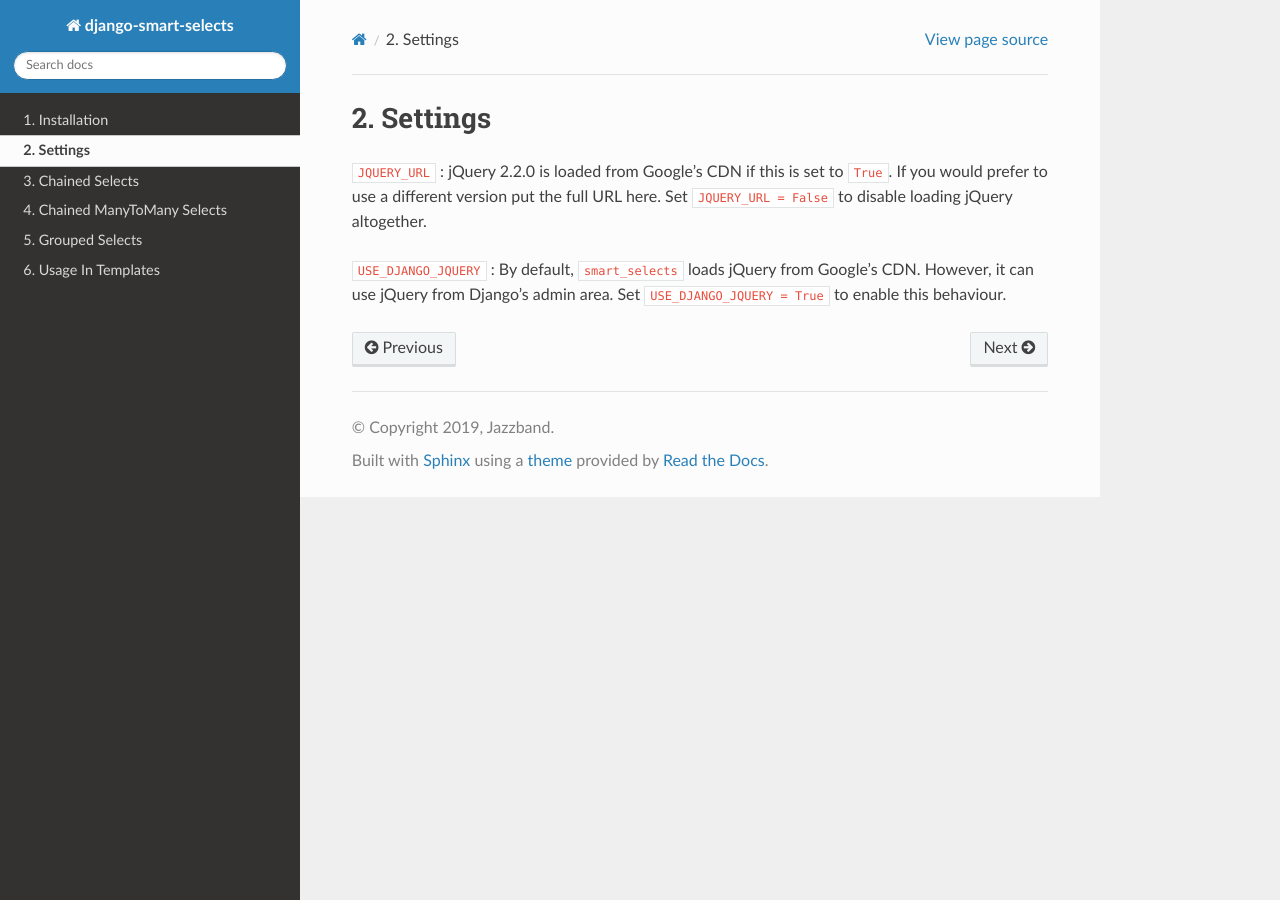
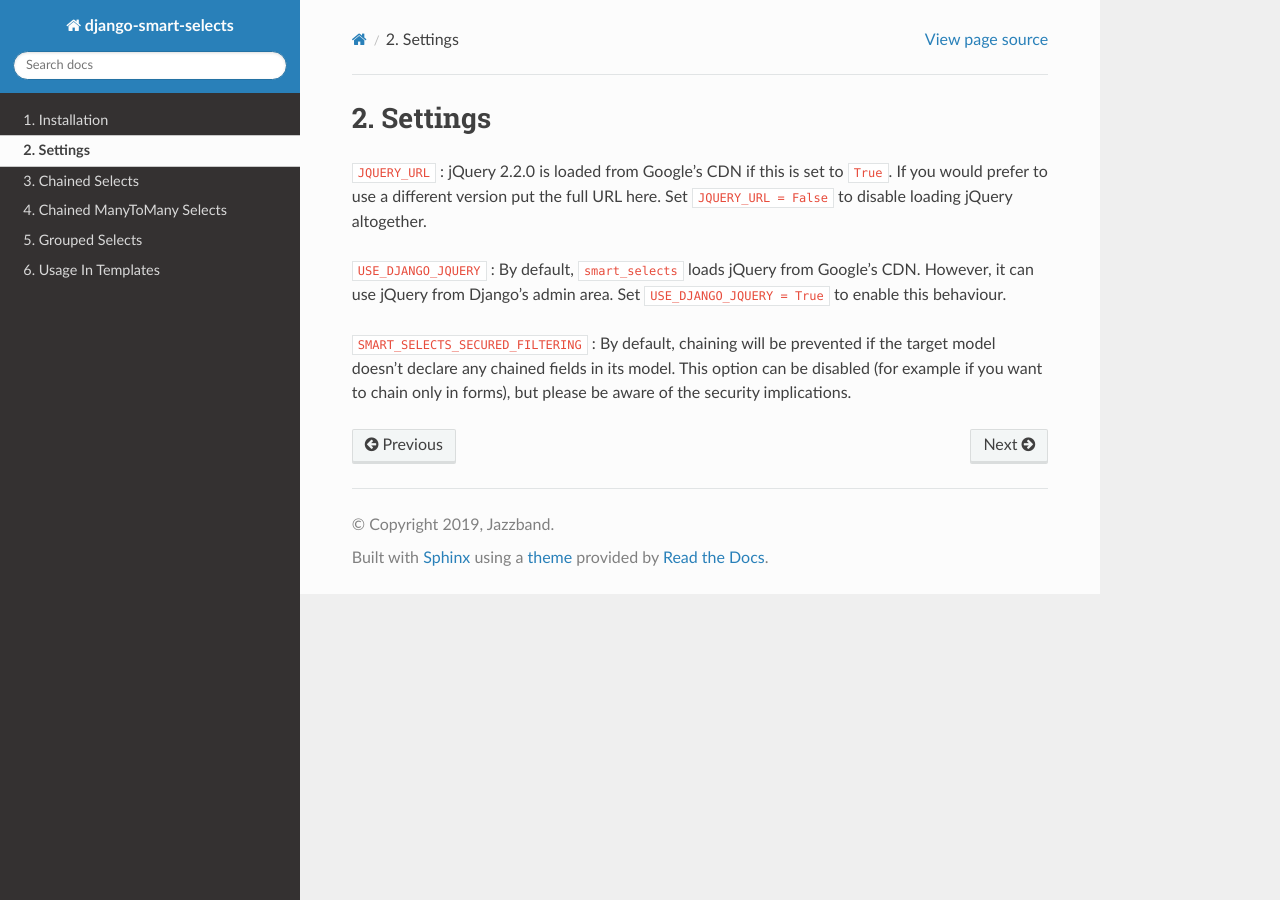
Before and after one commit to jazzband/django-smart-selects, a Sphinx documentation site: the page built from docs/settings.md, in a window 1280 px wide. Built offline with Sphinx 7.4.7 and the Read the Docs theme 2.0.0, drawn with Linux system fonts in a browser that asks for light colours; the version number could not be read and is left out.

Commit message:
Add option to disable security check on filtering non opt-in model

```diff
--- a/docs/settings.md
+++ b/docs/settings.md
@@ -8,3 +8,7 @@
 `USE_DJANGO_JQUERY`
 :   By default, `smart_selects` loads jQuery from Google's CDN. However, it can use jQuery from Django's
     admin area. Set `USE_DJANGO_JQUERY = True` to enable this behaviour.
+
+`SMART_SELECTS_SECURED_FILTERING`
+:   By default, chaining will be prevented if the target model doesn't declare any chained fields in its model.
+    This option can be disabled (for example if you want to chain only in forms), but please be aware of the security implications.
```
Also changed, not shown: 1 other file.
